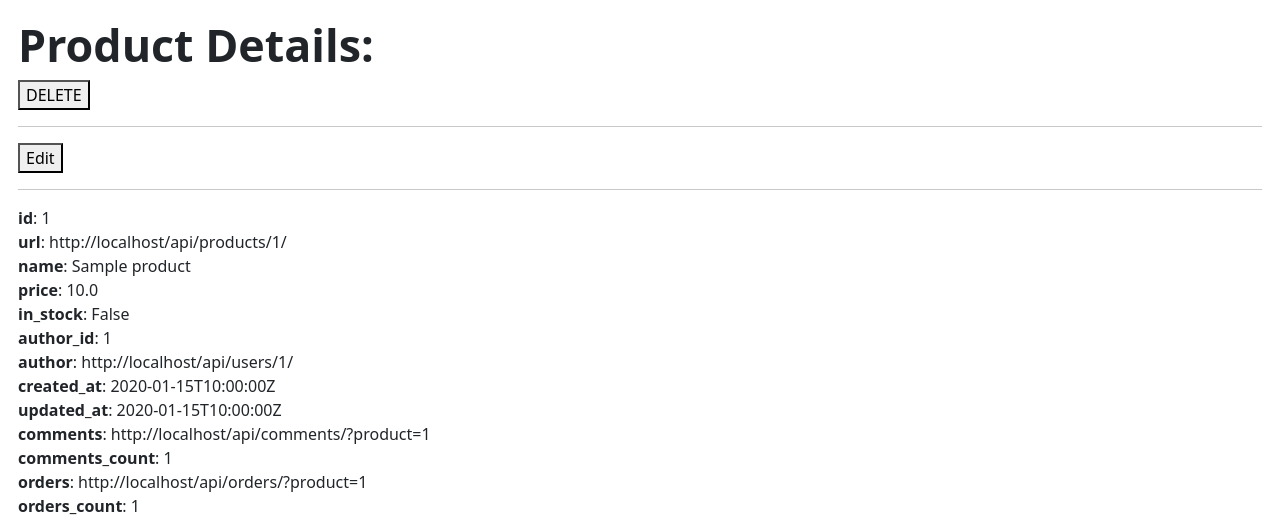
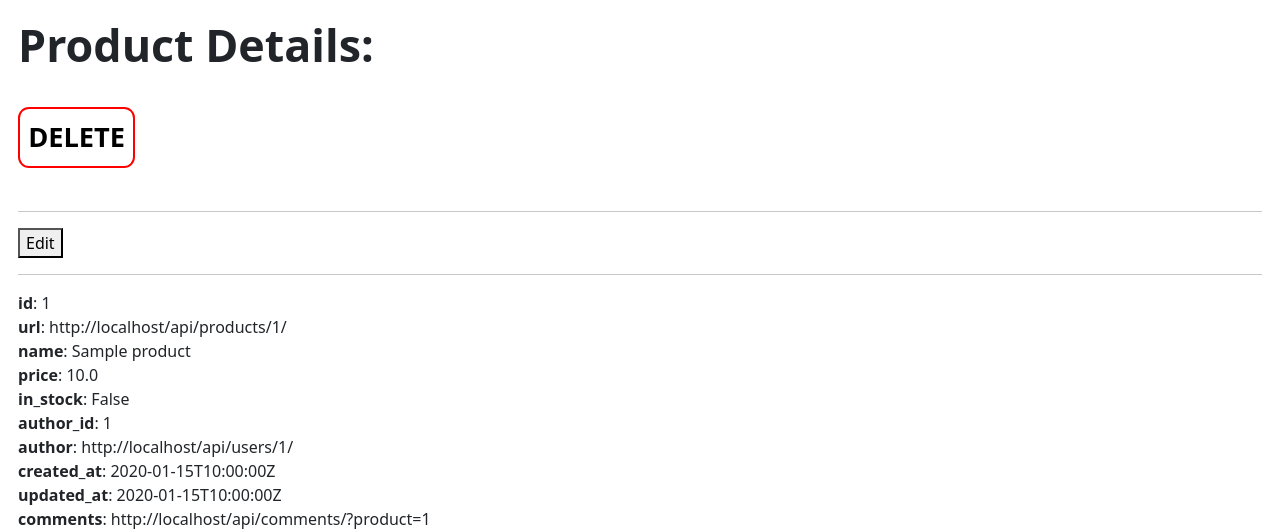
Before and after one commit to OmarThinks/cantiin_django, a Django app: page /products/1/ in a window 1280 px wide. Shown: the part 125-654 px from the top of the page. Run offline with Django 3.2, Linux system fonts and the light colour scheme; tables that the repository leaves empty hold one stand-in row (values such as "Sample post"); some libraries are stand-ins or nearby versions.

Commit message:
Styled the delete button

```diff
--- a/_app/frontend/templates/resources/products/retrieve.html
+++ b/_app/frontend/templates/resources/products/retrieve.html
@@ -5,6 +5,32 @@
 
 {% block additional_css_content %}
 <style type="text/css">
+
+
+
+
+
+.delete_button
+{
+	background: white;
+	margin: 1em 0em;
+	padding: .3em;
+	font-weight: bold;
+	font-size: 1.7em;
+	/*border-radius: .25em;*/
+  	border-radius: .4em;
+	box-shadow: 0px;
+	border: solid 2px red;
+}
+
+
+.delete_button:hover
+{
+	background: red;
+	color: white;
+}
+
+
 
 
 </style>
@@ -23,9 +49,14 @@
 
 
 
-<button id="delete_button" onclick="delete_item()">
+<button class="delete_button" id="delete_button" onclick="delete_item()">
 {% csrf_token %}
 DELETE</button>
+
+
+
+
+
 
 
 
```
